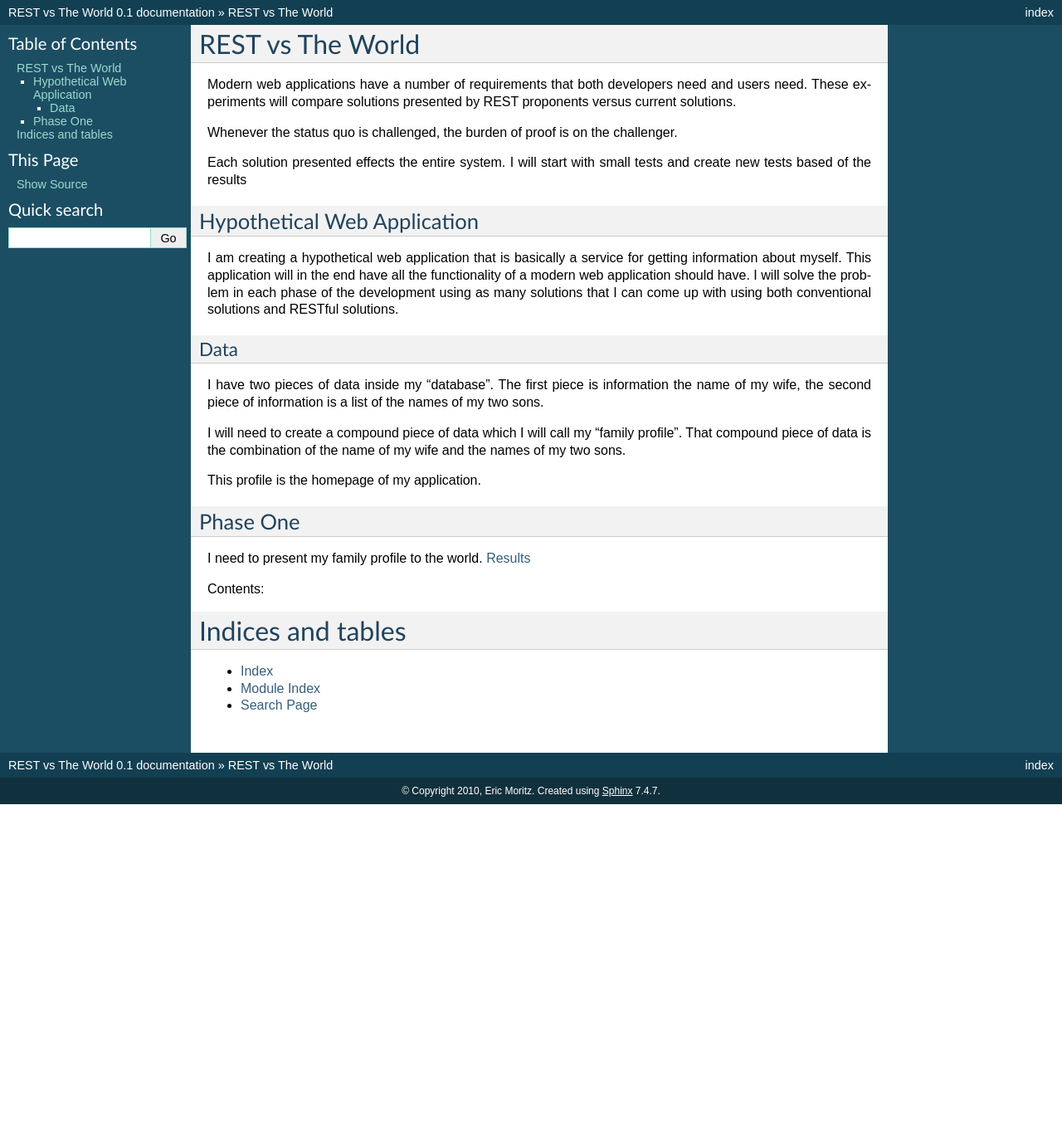
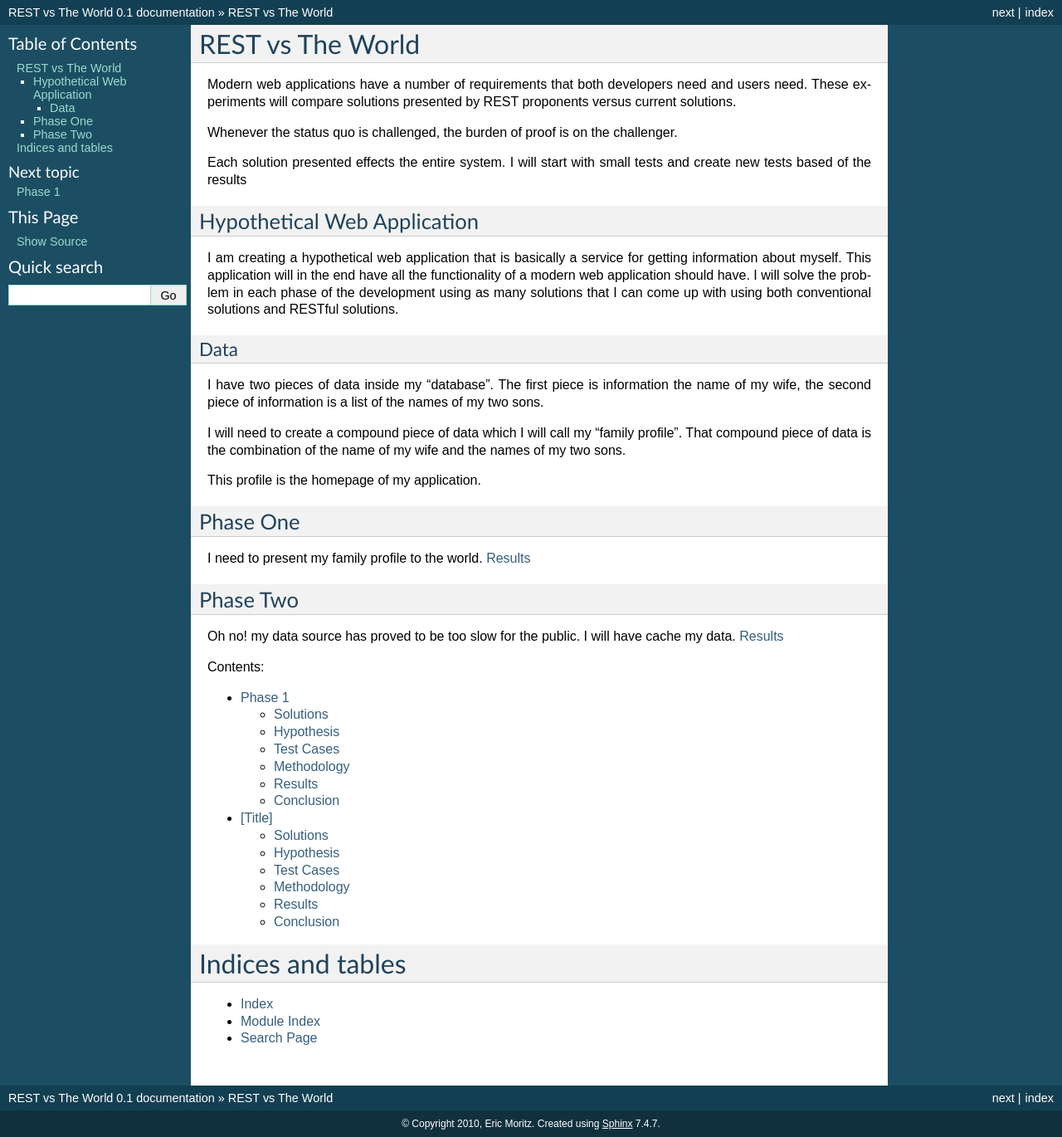
Before and after one commit to ericmoritz/restexperiments, a Sphinx documentation site: the page built from docs/source/index.rst, in a window 1280 px wide. Shown: the whole page at 83% size. Built offline with Sphinx 7.4.7, drawn with Linux system fonts in a browser that asks for light colours; before the commit the page ends 969 px from its top, so only the background shows below that.

Commit message:
Added a phase2

```diff
--- a/docs/source/index.rst
+++ b/docs/source/index.rst
@@ -44,11 +44,19 @@ Phase One
 
 I need to present my family profile to the world. `Results <phase1>`_
 
+Phase Two
+---------
+
+Oh no! my data source has proved to be too slow for the public.
+I will have cache my data. `Results <phase2>`_
 
 Contents:
 
 .. toctree::
    :maxdepth: 2
+
+   phase1
+   phase2
 
 Indices and tables
 ==================
--- /dev/null
+++ b/docs/source/phase2.rst
@@ -0,0 +1,34 @@
+[Title]
+===============
+
+[Explain problem that needs to be solved]
+
+Solutions
+----------
+[List solutions to the problem]
+
+Hypothesis
+-----------
+
+[Theorize what the outcome will be]
+
+
+Test Cases
+-----------
+
+[List out how each solution was implemented]
+
+Methodology
+------------
+
+[Explain the methodology used to test the solutions]
+
+Results
+--------
+
+[Present analyzed data]
+
+Conclusion
+-----------
+
+[Present you conclusion]
```
Also changed, not shown: docs/source/phase1.rst (+14 -5 lines).
